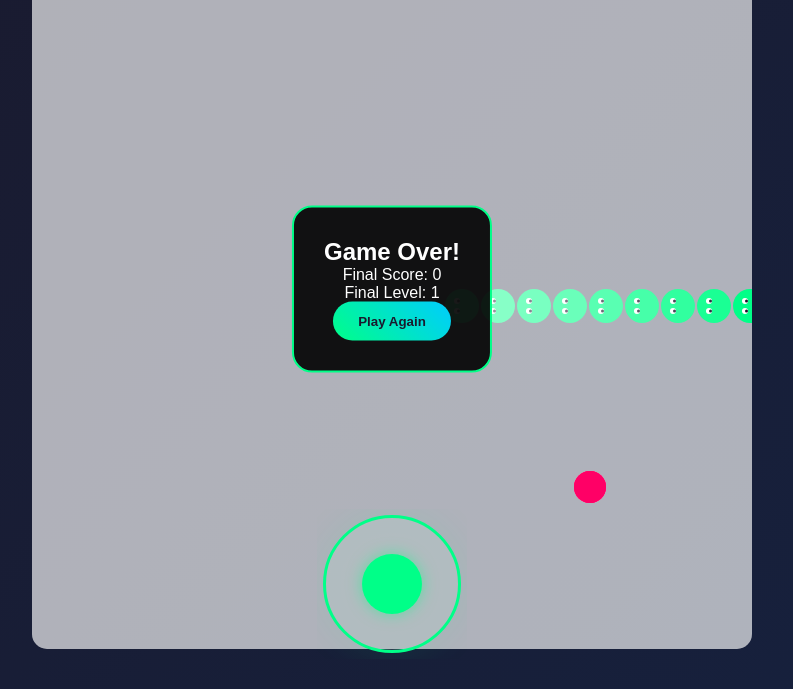
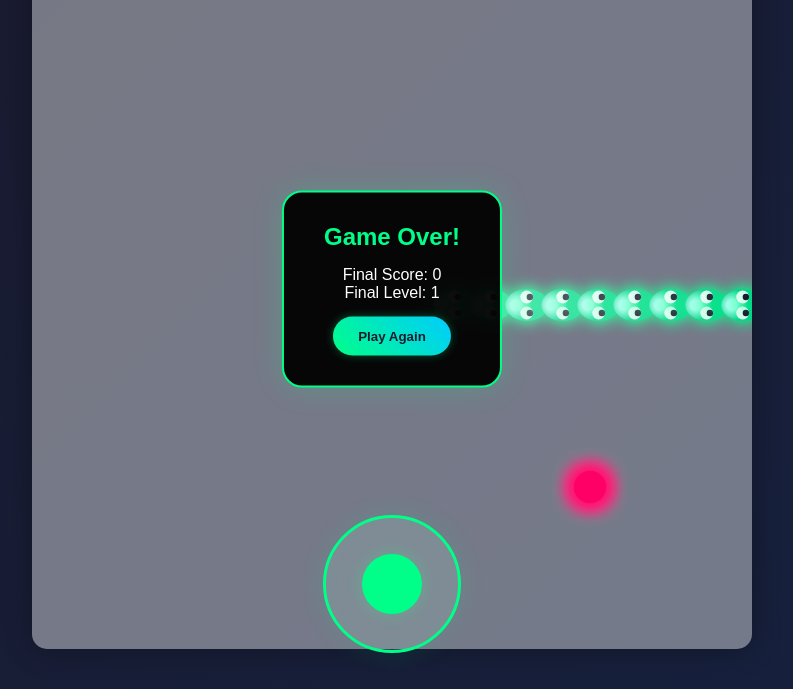
Before and after one commit to simsonpeter/Snake, a plain HTML site: page index.html in a window 1280 px wide. Shown: the part 111-800 px from the top of the page, without its empty margins (248-1041 px from the left). Drawn offline with Linux system fonts and the light colour scheme.

Commit message:
Update index.html

```diff
--- a/index.html
+++ b/index.html
@@ -3,7 +3,7 @@
 <head>
     <meta charset="UTF-8">
     <meta name="viewport" content="width=device-width, initial-scale=1.0, maximum-scale=1.0, user-scalable=no">
-    <title>Premium Snake Game</title>
+    <title>Luxury Snake Game</title>
     <style>
         * {
             margin: 0;
@@ -15,16 +15,17 @@
             height: 100%;
             overflow: hidden;
             touch-action: none;
+            background: #1a1a2e;
         }
 
         body {
             display: flex;
             flex-direction: column;
             align-items: center;
-            background: linear-gradient(135deg, #1a1a2e 0%, #16213e 100%);
             font-family: 'Arial', sans-serif;
             color: white;
             position: relative;
+            background: linear-gradient(135deg, #1a1a2e 0%, #16213e 100%);
         }
 
         #game-container {
@@ -37,11 +38,12 @@
         }
 
         #game-board {
-            background-color: rgba(255, 255, 255, 0.1);
+            background: rgba(255, 255, 255, 0.05);
             border-radius: 15px;
             max-width: 95vmin;
             max-height: 95vmin;
             aspect-ratio: 1/1;
+            box-shadow: 0 0 30px rgba(0,0,0,0.3);
         }
 
         #score-display {
@@ -49,13 +51,17 @@
             top: 20px;
             font-size: 2em;
             text-shadow: 0 0 10px rgba(255,255,255,0.3);
+            background: rgba(0,0,0,0.3);
+            padding: 10px 20px;
+            border-radius: 10px;
         }
 
         #level-display {
             position: absolute;
-            top: 60px;
+            top: 80px;
             font-size: 1.5em;
             color: #00ff88;
+            text-shadow: 0 0 10px rgba(0,255,136,0.3);
         }
 
         #game-over {
@@ -64,11 +70,12 @@
             top: 50%;
             left: 50%;
             transform: translate(-50%, -50%);
-            background: rgba(0,0,0,0.9);
-            padding: 30px;
+            background: rgba(0,0,0,0.95);
+            padding: 30px 40px;
             border-radius: 20px;
             text-align: center;
             border: 2px solid #00ff88;
+            box-shadow: 0 0 30px rgba(0,255,136,0.2);
             z-index: 2;
         }
 
@@ -78,19 +85,18 @@
             width: 150px;
             height: 150px;
             touch-action: none;
+            filter: drop-shadow(0 0 10px rgba(0,255,136,0.3));
         }
 
         #joystick-bg {
             fill: rgba(255, 255, 255, 0.1);
             stroke: #00ff88;
             stroke-width: 2;
-            filter: drop-shadow(0 0 10px rgba(0,255,136,0.3));
         }
 
         #joystick-thumb {
             fill: #00ff88;
             transition: all 0.1s;
-            filter: drop-shadow(0 0 5px rgba(0,255,136,0.5));
         }
 
         button#restart-btn {
@@ -101,31 +107,40 @@
             border-radius: 25px;
             cursor: pointer;
             font-weight: bold;
-            transition: transform 0.2s;
+            transition: all 0.2s;
+            margin-top: 15px;
+            filter: drop-shadow(0 0 5px rgba(0,255,136,0.3));
         }
 
         button#restart-btn:hover {
             transform: scale(1.05);
+            box-shadow: 0 0 15px rgba(0,255,136,0.5);
+        }
+
+        @keyframes glow {
+            0% { filter: drop-shadow(0 0 5px #00ff88); }
+            50% { filter: drop-shadow(0 0 15px #00ff88); }
+            100% { filter: drop-shadow(0 0 5px #00ff88); }
         }
 
         .level-up {
-            animation: levelUp 1s ease-out;
+            animation: level-up 0.5s ease-out;
         }
 
-        @keyframes levelUp {
-            0% { transform: scale(1); }
-            50% { transform: scale(1.2); }
-            100% { transform: scale(1); }
+        @keyframes level-up {
+            0% { transform: scale(1); opacity: 1; }
+            50% { transform: scale(1.2); opacity: 0.8; }
+            100% { transform: scale(1); opacity: 1; }
         }
     </style>
 </head>
 <body>
+    <div id="score-display">Score: 0</div>
     <div id="level-display">Level: 1</div>
-    <div id="score-display">Score: 0</div>
     <div id="game-container">
         <canvas id="game-board"></canvas>
         <div id="game-over">
-            <h2>Game Over!</h2>
+            <h2 style="color: #00ff88; margin-bottom: 15px;">Game Over!</h2>
             <p>Final Score: <span id="final-score">0</span></p>
             <p>Final Level: <span id="final-level">1</span></p>
             <button id="restart-btn">Play Again</button>
@@ -206,12 +221,12 @@
                 let newDx = 0;
                 let newDy = 0;
 
-                if(Math.abs(dirX) > threshold) newDx = Math.sign(dirX);
-                if(Math.abs(dirY) > threshold) newDy = Math.sign(dirY);
-
-                if(newDx && newDy) {
-                    if(Math.abs(dirX) > Math.abs(dirY)) newDy = 0;
-                    else newDx = 0;
+                if(Math.abs(dirX) > Math.abs(dirY)) {
+                    newDx = Math.sign(dirX);
+                    newDy = 0;
+                } else if(Math.abs(dirY) > threshold) {
+                    newDy = Math.sign(dirY);
+                    newDx = 0;
                 }
 
                 if(newDx !== -dx || newDy !== -dy) {
@@ -293,20 +308,26 @@
         }
 
         function draw() {
-            ctx.fillStyle = 'rgba(255, 255, 255, 0.1)';
+            ctx.fillStyle = 'rgba(255, 255, 255, 0.05)';
             ctx.fillRect(0, 0, canvas.width, canvas.height);
 
             // Draw snake body
-            ctx.fillStyle = '#00ff88';
+            const bodyGradient = ctx.createLinearGradient(0, 0, canvas.width, canvas.height);
+            bodyGradient.addColorStop(0, '#00ff88');
+            bodyGradient.addColorStop(1, '#00cc77');
+
             snake.forEach((segment, index) => {
                 if(index > 0) {
+                    ctx.fillStyle = bodyGradient;
+                    ctx.shadowColor = '#00ff88';
+                    ctx.shadowBlur = 10;
                     ctx.beginPath();
                     ctx.roundRect(
-                        segment.x * gridSize + 1,
-                        segment.y * gridSize + 1,
-                        gridSize - 2,
-                        gridSize - 2,
-                        4
+                        segment.x * gridSize + 2,
+                        segment.y * gridSize + 2,
+                        gridSize - 4,
+                        gridSize - 4,
+                        5
                     );
                     ctx.fill();
                 }
@@ -316,49 +337,79 @@
             const head = snake[0];
             const headX = head.x * gridSize;
             const headY = head.y * gridSize;
+            const size = gridSize - 4;
 
-            // Head shape with direction styling
-            ctx.fillStyle = '#00ff88';
+            // Head gradient
+            const headGradient = ctx.createRadialGradient(
+                headX + size/2, headY + size/2, 5,
+                headX + size/2, headY + size/2, size/2
+            );
+            headGradient.addColorStop(0, '#aaffee');
+            headGradient.addColorStop(1, '#00cc88');
+
+            ctx.fillStyle = headGradient;
+            ctx.shadowColor = '#00ff88';
+            ctx.shadowBlur = 15;
+
+            // Directional head shape
             ctx.beginPath();
-            const radius = gridSize/2 - 1;
-            ctx.arc(
-                headX + radius + (dx * radius),
-                headY + radius + (dy * radius),
-                radius,
-                0,
-                Math.PI * 2
-            );
+            if(dx !== 0) {
+                ctx.ellipse(
+                    headX + size/2 + dx * size/3,
+                    headY + size/2,
+                    size/1.5,
+                    size/2,
+                    0,
+                    0,
+                    Math.PI * 2
+                );
+            } else {
+                ctx.ellipse(
+                    headX + size/2,
+                    headY + size/2 + dy * size/3,
+                    size/2,
+                    size/1.5,
+                    0,
+                    0,
+                    Math.PI * 2
+                );
+            }
             ctx.fill();
 
-            // Add eyes
-            const eyeRadius = 3;
-            const eyeOffset = 5;
-            const pupilRadius = 1.5;
-            [1, -1].forEach(side => {
-                const eyeX = headX + radius + (dx * (radius - eyeOffset)) + (dy * side * eyeOffset);
-                const eyeY = headY + radius + (dy * (radius - eyeOffset)) + (dx * side * -eyeOffset);
-
-                // Eye white
-                ctx.fillStyle = 'white';
+            // Draw eyes
+            const eyeSize = size/5;
+            [ -1, 1 ].forEach(i => {
+                // Eye whites
+                ctx.fillStyle = 'rgba(255,255,255,0.9)';
                 ctx.beginPath();
-                ctx.arc(eyeX, eyeY, eyeRadius, 0, Math.PI * 2);
+                ctx.arc(
+                    headX + size/2 + (dx * size/3) + (dy * i * size/4),
+                    headY + size/2 + (dy * size/3) + (dx * i * -size/4),
+                    eyeSize,
+                    0,
+                    Math.PI * 2
+                );
                 ctx.fill();
 
-                // Pupil
+                // Pupils
                 ctx.fillStyle = '#1a1a2e';
                 ctx.beginPath();
                 ctx.arc(
-                    eyeX + (dx * eyeRadius/2),
-                    eyeY + (dy * eyeRadius/2),
-                    pupilRadius,
+                    headX + size/2 + (dx * size/3) + (dy * i * size/4) + dx * eyeSize/2,
+                    headY + size/2 + (dy * size/3) + (dx * i * -size/4) + dy * eyeSize/2,
+                    eyeSize/2,
                     0,
                     Math.PI * 2
                 );
                 ctx.fill();
             });
 
+            ctx.shadowBlur = 0;
+
             // Draw food
             ctx.fillStyle = '#ff0066';
+            ctx.shadowColor = '#ff0066';
+            ctx.shadowBlur = 20;
             ctx.beginPath();
             ctx.arc(
                 food.x * gridSize + gridSize/2,
@@ -368,6 +419,7 @@
                 Math.PI * 2
             );
             ctx.fill();
+            ctx.shadowBlur = 0;
         }
 
         function generateFood() {
@@ -405,7 +457,6 @@
             startGame();
         });
 
-        // Prevent default touch behavior
         document.addEventListener('touchmove', (e) => {
             e.preventDefault();
         }, { passive: false });
```
